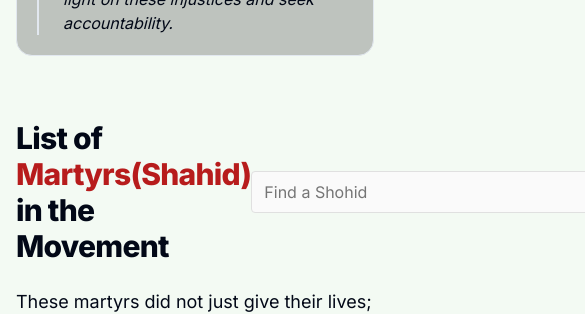
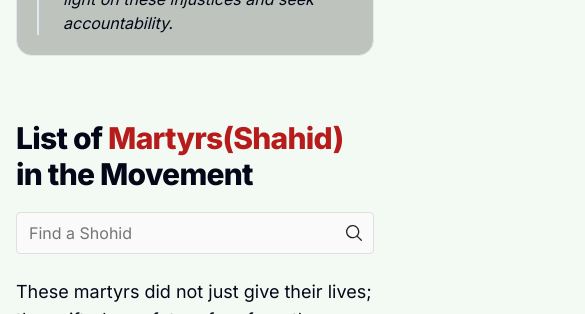
Before and after one commit to Hamid-ul-Islam/quotashahid2024, a Next.js app: page / in a window 390 px wide. Shown: the part 1620-1934 px from the top of the page, 585 px wide, since content can reach past the window. Built offline with nearby package versions, Linux system fonts and the light colour scheme.

Commit message:
search extended by institution

```diff
--- a/components/test-shohid.tsx
+++ b/components/test-shohid.tsx
@@ -49,8 +49,10 @@ const InfiniteScroll: React.FC = () => {
 
   useEffect(() => {
     const lowercasedQuery = searchQuery.toLowerCase();
-    const filtered = data.filter((item) =>
-      item.name.toLowerCase().includes(lowercasedQuery),
+    const filtered = data.filter(
+      (item) =>
+        item.name.toLowerCase().includes(lowercasedQuery) ||
+        item.institution.toLowerCase().includes(lowercasedQuery),
     );
     setFilteredData(filtered);
   }, [data, searchQuery]);
@@ -89,14 +91,14 @@ const InfiniteScroll: React.FC = () => {
   return (
     <div className="mb-10">
       <div>
-        <div className="flex items-center justify-between">
+        <div className="md:flex items-center justify-between gap-10">
           <Heading className="">
             List of <span className="text-red-900">Martyrs(Shahid)</span> in the
             Movement
           </Heading>
-          <div className="relative">
+          <div className="relative mt-5 md:mt-0">
             <input
-              className="border w-[400px] border-gray-300 bg-gray-50 rounded px-3 py-2 outline-gray-700 placeholder:text-gray-600"
+              className="border w-full md:w-[400px] border-gray-300 bg-gray-50 rounded px-3 py-2 outline-gray-700 placeholder:text-gray-600"
               type="text"
               value={searchQuery}
               onChange={handleSearchChange}
```
